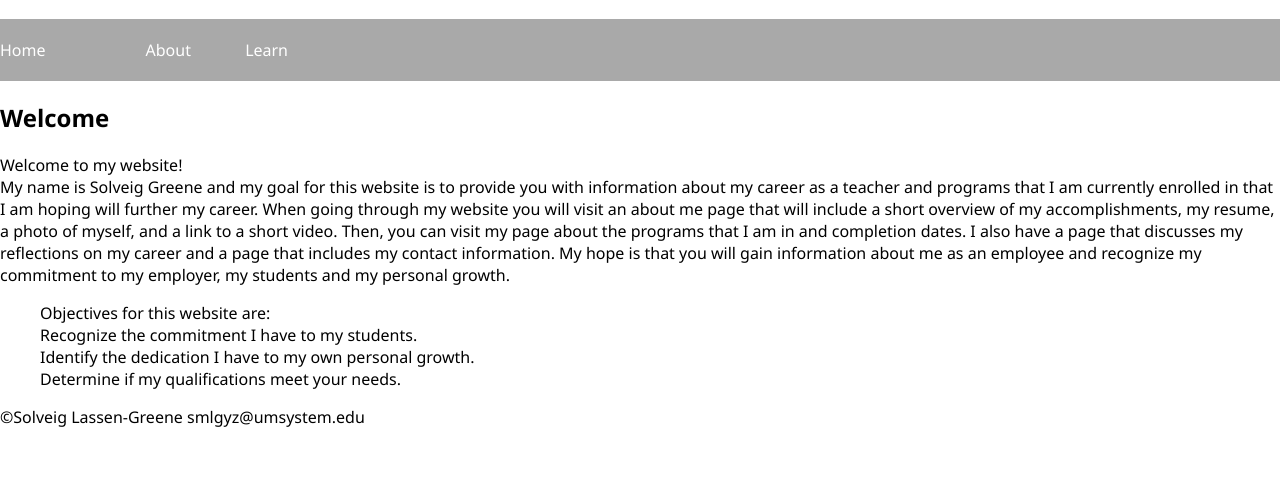
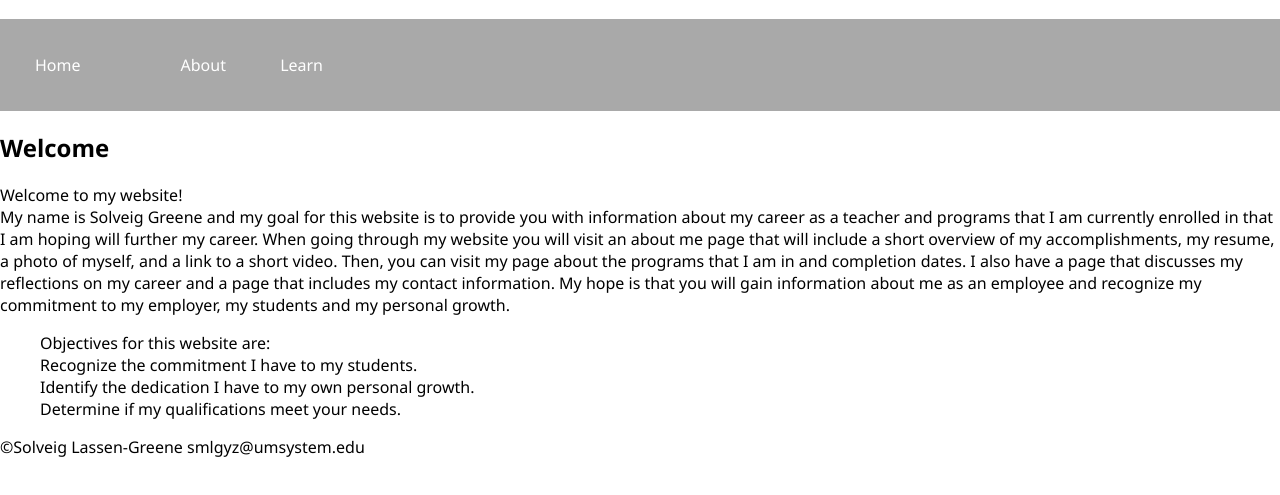
Before and after one commit to SolTurner/SolTurner.github.io, a plain HTML site: page islt_7310/index.html in a window 1280 px wide. Shown: the part 67-562 px from the top of the page. Drawn offline with Linux system fonts and the light colour scheme.

Commit message:
Add files via upload

```diff
--- a/islt_7310/nav.css
+++ b/islt_7310/nav.css
@@ -8,7 +8,7 @@ body {
     background-color: darkgrey;
     color:cornsilk;
     list-style: none;
-    padding: 20px 0 20px 0;
+    padding: 35px 35px 35px 35px
 }
 
 .nav > li {
```
